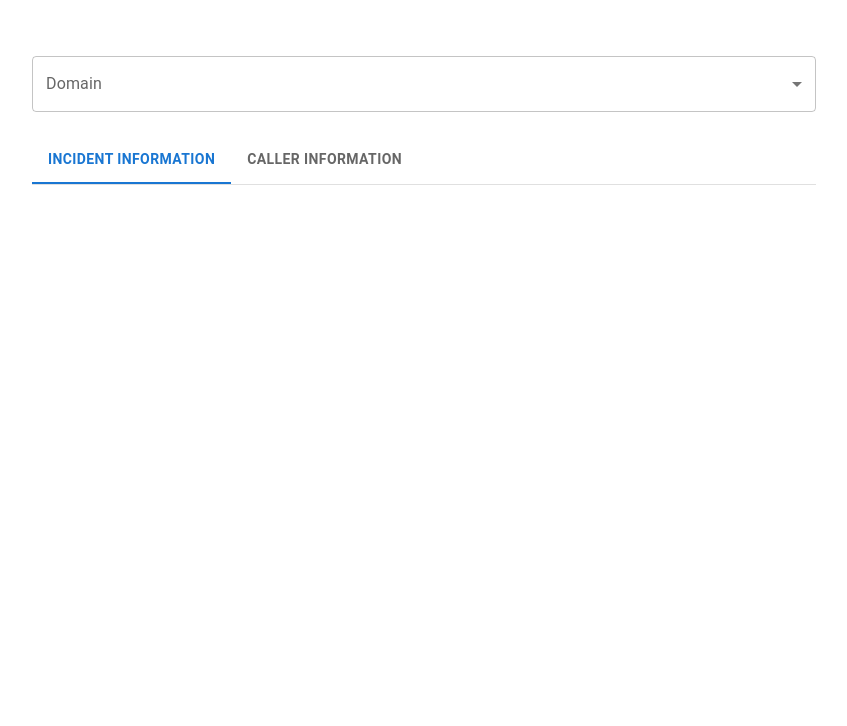
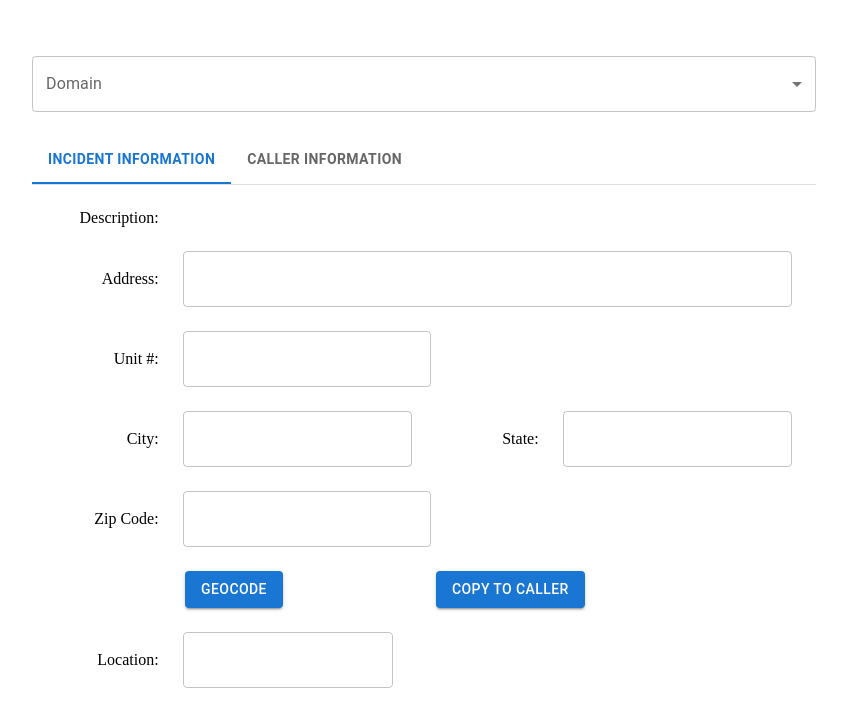
Before and after one commit to AlachuaCountyApps/service-request-cityworks, a React (Create React App) app: page / in a window 1280 px wide. Shown: the top 726 px of the page, without its empty margins (216-1063 px from the left). Built offline with nearby package versions, Linux system fonts and the light colour scheme.

Commit message:
incident inputs

```diff
--- a/src/components/CallerQuestionsAnswers.js
+++ b/src/components/CallerQuestionsAnswers.js
@@ -1,4 +1,4 @@
-import { Grid, MenuItem, Select } from '@mui/material';
+import { Grid, MenuItem, Select } from "@mui/material";
 
 export default function CallerQuestionsAnswers({
   questionAnswers,
@@ -11,13 +11,13 @@ export default function CallerQuestionsAnswers({
         item
         xs={12}
         sx={{
-          bgcolor: '#2e78ac',
+          bgcolor: "#2e78ac",
           borderTopLeftRadius: 8,
           borderTopRightRadius: 8,
-          color: 'white',
+          color: "white",
           p: 2,
-          fontWeight: 'bold',
-          textAlign: 'center',
+          fontWeight: "bold",
+          textAlign: "center",
         }}
       >
         Caller Questions & Answers
@@ -26,17 +26,21 @@ export default function CallerQuestionsAnswers({
         <Grid
           container
           key={index}
-          sx={{ bgcolor: index % 2 ? '#aec4e5' : '#ebf2f7', p: 2 }}
+          sx={{ bgcolor: index % 2 ? "#aec4e5" : "#ebf2f7", p: 2 }}
         >
-          <Grid item xs={1} sx={{ fontSize: 15 }}>
+          <Grid
+            item
+            xs={1}
+            sx={{ fontSize: 15, textAlign: "center", alignSelf: "center" }}
+          >
             {index + 1}.
           </Grid>
-          <Grid item xs={7}>
+          <Grid item xs={7} sx={{ alignSelf: "center" }}>
             {question.question}
           </Grid>
           <Grid item xs={4}>
             <Select
-              value={selectedAnswers[index] ? selectedAnswers[index] : ''}
+              value={selectedAnswers[index] ? selectedAnswers[index] : ""}
               onChange={(e) => updateSelectedAnswers(index, e)}
               style={{ minWidth: 200 }}
             >
--- a/src/components/IncidentInformation.js
+++ b/src/components/IncidentInformation.js
@@ -1,10 +1,57 @@
-import { Grid } from '@mui/material';
-import React from 'react';
+import { Button, Grid, TextField } from "@mui/material";
+import React from "react";
 
-export default function IncidentInformation() {
+export default function IncidentInformation({ issue }) {
   return (
     <Grid container spacing={3}>
-      <Grid item xs={12}></Grid>
+      <Grid item xs={2} sx={{ textAlign: "end" }}>
+        Description:
+      </Grid>
+      <Grid item xs={10}>
+        {issue}
+      </Grid>
+      <Grid item xs={2} sx={{ textAlign: "end", alignSelf: "center" }}>
+        Address:
+      </Grid>
+      <Grid item xs={10}>
+        <TextField fullWidth />
+      </Grid>
+      <Grid item xs={2} sx={{ textAlign: "end", alignSelf: "center" }}>
+        Unit #:
+      </Grid>
+      <Grid item xs={10}>
+        <TextField />
+      </Grid>
+      <Grid item xs={2} sx={{ textAlign: "end", alignSelf: "center" }}>
+        City:
+      </Grid>
+      <Grid item xs={4}>
+        <TextField fullWidth />
+      </Grid>
+      <Grid item xs={2} sx={{ textAlign: "end", alignSelf: "center" }}>
+        State:
+      </Grid>
+      <Grid item xs={4}>
+        <TextField fullWidth />
+      </Grid>
+      <Grid item xs={2} sx={{ textAlign: "end", alignSelf: "center" }}>
+        Zip Code:
+      </Grid>
+      <Grid item xs={10}>
+        <TextField />
+      </Grid>
+      <Grid item xs={6} sx={{ textAlign: "center" }}>
+        <Button variant='contained'>Geocode</Button>
+      </Grid>
+      <Grid item xs={6}>
+        <Button variant='contained'>Copy to Caller</Button>
+      </Grid>
+      <Grid item xs={2} sx={{ textAlign: "end", alignSelf: "center" }}>
+        Location:
+      </Grid>
+      <Grid item xs={10}>
+        <TextField multiline />
+      </Grid>
     </Grid>
   );
 }
--- a/src/pages/Home.js
+++ b/src/pages/Home.js
@@ -1,37 +1,37 @@
-import { useState } from 'react';
-import { Box, Grid, Tab } from '@mui/material';
-import { TabContext, TabList, TabPanel } from '@mui/lab';
+import { useState } from "react";
+import { Box, Grid, Tab } from "@mui/material";
+import { TabContext, TabList, TabPanel } from "@mui/lab";
 
-import Problem from '../components/Problem';
-import StyledDropdown from '../components/StyledDropdown';
-import Issue from '../components/Issue';
-import CallerQuestionsAnswers from '../components/CallerQuestionsAnswers';
+import Problem from "../components/Problem";
+import StyledDropdown from "../components/StyledDropdown";
+import Issue from "../components/Issue";
+import CallerQuestionsAnswers from "../components/CallerQuestionsAnswers";
 
-import problemAreaData from '../problemArea.json';
-import issuesData from '../issue.json';
-import questionsandAnswers from '../callerQuestions&Answers.json';
-import CallerInformation from '../components/CallerInformation';
-import IncidentInformation from '../components/IncidentInformation';
+import problemAreaData from "../problemArea.json";
+import issuesData from "../issue.json";
+import questionsandAnswers from "../callerQuestions&Answers.json";
+import CallerInformation from "../components/CallerInformation";
+import IncidentInformation from "../components/IncidentInformation";
 
 export default function Home() {
-  const [domain, setDomain] = useState('');
+  const [domain, setDomain] = useState("");
   const [problemAreas, setProblemAreas] = useState([]);
-  const [problemArea, setProblemArea] = useState('');
+  const [problemArea, setProblemArea] = useState("");
   const [issues, setIssues] = useState([]);
-  const [issue, setIssue] = useState('');
+  const [issue, setIssue] = useState("");
   const [questionAnswers, setQuestionAnswers] = useState([]);
   const [selectedAnswers, setSelectedAnswers] = useState({});
-  const [tabValue, setTabValue] = useState('1');
+  const [tabValue, setTabValue] = useState("1");
 
   const handleDomainChange = (e) => {
     setDomain(e.target.value);
-    setProblemArea('');
+    setProblemArea("");
     setProblemAreas(problemAreaData[e.target.value]);
   };
 
   const handleProblemAreaChange = (e) => {
     setProblemArea(e.target.value);
-    setIssue('');
+    setIssue("");
     setIssues(issuesData[e.target.value]);
   };
 
@@ -65,7 +65,7 @@ export default function Home() {
           label='domain-label'
           value={domain}
           onChange={handleDomainChange}
-          data={['ACFD', 'Default', 'EPD']}
+          data={["ACFD", "Default", "EPD"]}
         />
       </Grid>
       {domain && (
@@ -99,9 +99,9 @@ export default function Home() {
       )}
 
       <Grid item xs={12}>
-        <Box sx={{ width: '100%' }}>
+        <Box sx={{ width: "100%" }}>
           <TabContext value={tabValue}>
-            <Box sx={{ borderBottom: 1, borderColor: 'divider' }}>
+            <Box sx={{ borderBottom: 1, borderColor: "divider" }}>
               <TabList
                 onChange={handleTabChange}
                 textColor='primary'
@@ -110,17 +110,17 @@ export default function Home() {
                 <Tab
                   label='Incident Information'
                   value='1'
-                  sx={{ fontWeight: 'bold' }}
+                  sx={{ fontWeight: "bold" }}
                 />
                 <Tab
                   label='Caller Information'
                   value='2'
-                  sx={{ fontWeight: 'bold' }}
+                  sx={{ fontWeight: "bold" }}
                 />
               </TabList>
             </Box>
             <TabPanel value='1'>
-              <IncidentInformation />
+              <IncidentInformation issue={issue} />
             </TabPanel>
             <TabPanel value='2'>
               <CallerInformation />
```
